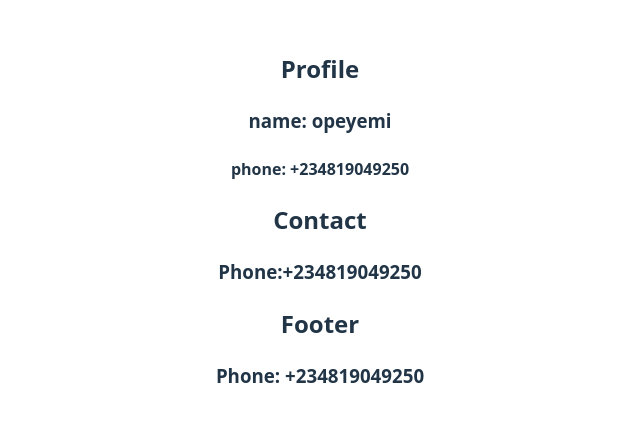
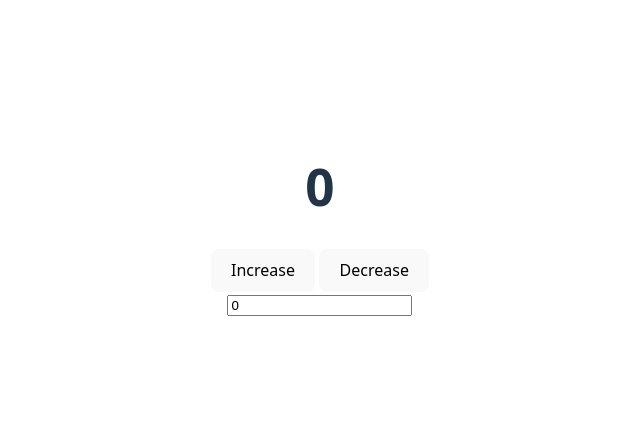
Before and after one commit to Opeyemi0001/reactHooks, a React (Vite) app: page / in a window 1280 px wide. Shown: the part 180-602 px from the top of the page, without its empty margins (320-960 px from the left). Built offline with nearby package versions, Linux system fonts and the light colour scheme.

Commit message:
feat: useReducerhook

```diff
--- a/src/App.jsx
+++ b/src/App.jsx
@@ -7,6 +7,7 @@ import UseMemohook from './components/useMemohook';
 import UseCallbackhook from './components/UseCallbackhook';
 import Profile from './components/datacomponent/Profile';
 import Footer from './components/datacomponent/Footer';
+import UseReducerhook from './components/UseReducerhook';
 
 function App() {
 
@@ -17,8 +18,9 @@ function App() {
    {/* <UseEffecthook /> */}
    {/* <UseMemohook /> */}
    {/* <UseCallbackhook /> */}
-   <Profile />
-   <Footer />
+   {/* <Profile /> */}
+   {/* <Footer /> */}
+   <UseReducerhook />
    {/* <UesRefHook /> */}
 
     </>
--- /dev/null
+++ b/src/components/UseReducerhook.jsx
@@ -0,0 +1,41 @@
+import React, { useReducer } from 'react'
+
+// Initial state for the reducer
+const UseReducerhook = () => {
+
+  const initialState = { count: 0 };
+
+  // Reducer function to handle state changes based on action types
+  const reducer = (state, action) => {
+    switch (action.type) {
+      case 'increase': {
+        return { count: state.count + 1 }
+      }
+      case 'decrease': {
+        return { count: state.count - 1 }
+      }
+      case 'input': {
+        return { count: action.payload }
+      }
+      default: {
+        return state
+      }
+    }
+  }
+
+  // useReducer hook to manage state with the reducer function
+  const [state, dispatch] = useReducer(reducer, initialState);
+
+  return (
+    <>
+      <h1>{state.count}</h1> {/* Button to dispatch increase action */}
+      <button onClick={() => dispatch({ type: 'increase' })}>Increase</button> {/* Button to dispatch decrease action */}
+      <button onClick={() => dispatch({ type: 'decrease' })}>Decrease</button>
+      <br />
+      {/* Input field to dispatch input action with the entered value */}
+      <input type="number" value={state.count} onChange={(e) => dispatch({ type: 'input', payload: Number(e.target.value) })} />
+    </>
+  )
+}
+
+export default UseReducerhook
```
